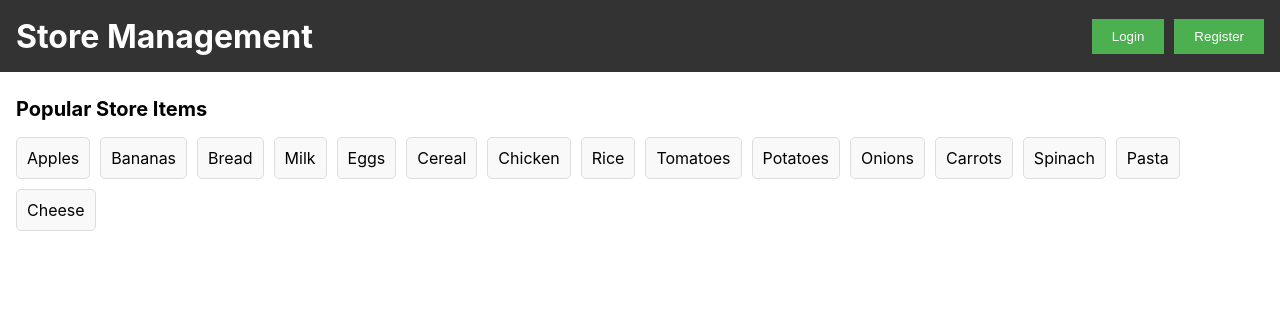
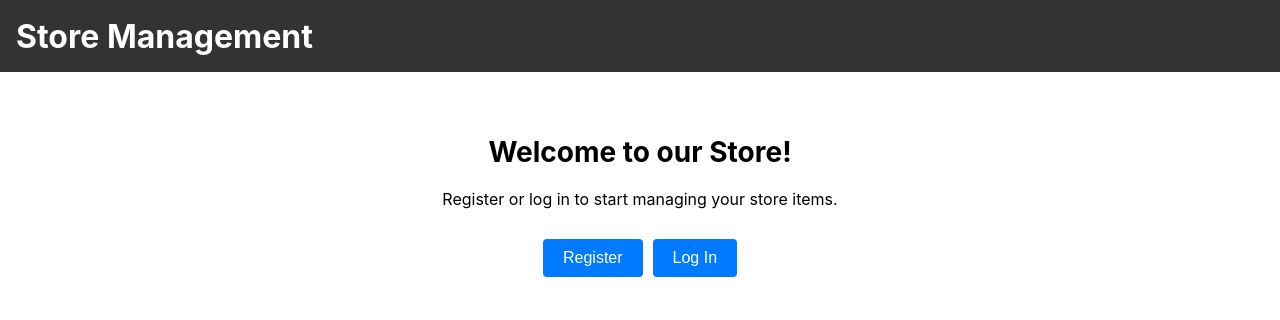
Before and after one commit to SRLVKSM/store-management, a React app in the folder client/: page / in a window 1280 px wide. Built offline with nearby package versions, Linux system fonts and the light colour scheme.

Commit message:
Login flow added

```diff
--- a/client/src/App/App.js
+++ b/client/src/App/App.js
@@ -1,12 +1,52 @@
+import { useState } from "react";
 import Header from '../Header';
 import Body from "../Body";
+import RegisterForm from "../RegisterForm";
 import './App.css';
 
-const App = () => (
-  <div className='app'>
-    <Header />
-    <Body />
-  </div>
-);
+const App = () => {
+  const [isLoggedIn, setIsLoggedIn] = useState(false);
+  const [isRegisterModalOpen, setIsRegisterModalOpen] = useState(false);
+  const [isLoginModalOpen, setIsLoginModalOpen] = useState(false);
+
+  const handleRegistration = () => {
+    // Your registration logic here
+    setIsLoggedIn(true);
+    setIsRegisterModalOpen(false);
+  };
+
+  const handleLogin = () => {
+    // Your login logic here
+    setIsLoggedIn(true);
+    setIsLoginModalOpen(false);
+  };
+
+  const onClose = () => {
+    setIsRegisterModalOpen(false);
+    setIsLoginModalOpen(false);
+  }
+
+  const openForm = formHandler => () => {
+    formHandler(true);
+  };
+
+  return (
+    <div className='app'>
+      <Header />
+      <Body
+        isLoggedIn={isLoggedIn}
+        onLogin={openForm(setIsLoginModalOpen)}
+        onRegister={openForm(setIsRegisterModalOpen)}
+      />
+      <RegisterForm
+        isOpen={isRegisterModalOpen || isLoginModalOpen}
+        onRequestClose={onClose}
+        onRegister={() => handleRegistration()} // Replace this with your registration logic
+        onLogin={() => handleLogin()} // Replace this with your login logic
+        isLogin={isLoginModalOpen}
+      />
+    </div>
+  );
+};
 
 export default App;
--- a/client/src/Body/Body.css
+++ b/client/src/Body/Body.css
@@ -1,22 +1,35 @@
-.store-content {
-  display: flex;
-  flex-direction: column;
-  padding: 8px 16px;
+.body-container {
+  max-width: 800px;
+  margin: 0 auto;
+  padding: 40px;
+  text-align: center;
 }
 
-h2 {
-  font-size: 20px;
+.body-container h2 {
+  font-size: 28px;
+  margin-bottom: 20px;
 }
 
-.store-box {
-  display: flex;
-  flex-wrap: wrap;
-  gap: 10px;
+.body-container p {
+  font-size: 16px;
+  margin-bottom: 30px;
 }
 
-.store-item {
-  background-color: #f9f9f9;
-  padding: 10px;
-  border: 1px solid #ddd;
-  border-radius: 5px;
+.cta-button {
+  background-color: #007bff;
+  color: #fff;
+  border: none;
+  padding: 10px 20px;
+  font-size: 16px;
+  cursor: pointer;
+  margin-right: 10px;
+  border-radius: 4px;
 }
+
+.cta-button:hover {
+  background-color: #0056b3;
+}
+
+.cta-button:last-child {
+  margin-right: 0;
+}
--- a/client/src/Body/Body.js
+++ b/client/src/Body/Body.js
@@ -1,35 +1,27 @@
+// src/Body.js
 import React from 'react';
-import "./Body.css";
+import './Body.css'; // Import the Body.css file for styling
 
-const Body = () => {
-  const storeItems = [
-    'Apples',
-    'Bananas',
-    'Bread',
-    'Milk',
-    'Eggs',
-    'Cereal',
-    'Chicken',
-    'Rice',
-    'Tomatoes',
-    'Potatoes',
-    'Onions',
-    'Carrots',
-    'Spinach',
-    'Pasta',
-    'Cheese',
-  ];
-
+const Body = ({ isLoggedIn, onRegister, onLogin }) => {
   return (
-    <div className="store-content">
-      <h2>Popular Store Items</h2>
-      <div className="store-box">
-        {storeItems.map((item, index) => (
-          <div key={index} className="store-item">
-            {item}
-          </div>
-        ))}
-      </div>
+    <div className="body-container">
+      {isLoggedIn ? (
+        // Content to show when the user is logged in
+        <div>
+          <h2>Welcome back, User!</h2>
+          <p>Start managing your store items now.</p>
+          {/* Add additional content for logged-in users here */}
+        </div>
+      ) : (
+        // Content to show when the user is not logged in
+        <div>
+          <h2>Welcome to our Store!</h2>
+          <p>Register or log in to start managing your store items.</p>
+          <button className="cta-button" onClick={onRegister}>Register</button>
+          <button className="cta-button" onClick={onLogin}>Log In</button>
+          {/* Add additional content for non-logged-in users here */}
+        </div>
+      )}
     </div>
   );
 };
--- a/client/src/Header/Header.js
+++ b/client/src/Header/Header.js
@@ -6,9 +6,9 @@ const Header = () => {
   const [isRegisterModalOpen, setRegisterModalOpen] = useState(false);
   const [isLoginModalOpen, setLoginModalOpen] = useState(false);
 
-  const handleRegister = (formData) => {
+  const handleRegister = (username, email, password) => {
     // Implement the registration logic here or call an API to register the user
-    console.log('Registering user:', formData);
+    console.log('Registering user:', username, email, password);
   };
 
   const handleLogin = (email, password) => {
@@ -27,10 +27,6 @@ const Header = () => {
   return (
     <header className="header">
       <div><h1>Store Management</h1></div>
-      <div className="button-container">
-        <button className="login-button" onClick={() => setLoginModalOpen(true)}>Login</button>
-        <button className="register-button" onClick={() => setRegisterModalOpen(true)}>Register</button>
-      </div>
       <RegisterForm
         isOpen={isRegisterModalOpen || isLoginModalOpen}
         onRequestClose={handleModalClose}
--- a/client/src/RegisterForm/RegisterForm.js
+++ b/client/src/RegisterForm/RegisterForm.js
@@ -18,10 +18,17 @@ const RegisterForm = ({ isOpen, onRequestClose, onRegister, onLogin, isLogin })
     onLogin(email, password);
   };
 
+  const handleClose = () => {
+    setUsername("");
+    setEmail("");
+    setPassword("");
+    onRequestClose();
+  }
+
   return (
     <Modal
       isOpen={isOpen}
-      onRequestClose={onRequestClose}
+      onRequestClose={handleClose}
       className="modal"
     >
       <h2>{isLogin ? 'Login' : 'Register New User'}</h2>
@@ -59,7 +66,7 @@ const RegisterForm = ({ isOpen, onRequestClose, onRegister, onLogin, isLogin })
           <button type="button" onClick={isLogin ? handleLogin : handleRegister}>
             {isLogin ? 'Login' : 'Register'}
           </button>
-          <button type="button" onClick={onRequestClose}>
+          <button type="button" onClick={handleClose}>
             Cancel
           </button>
         </div>
```
